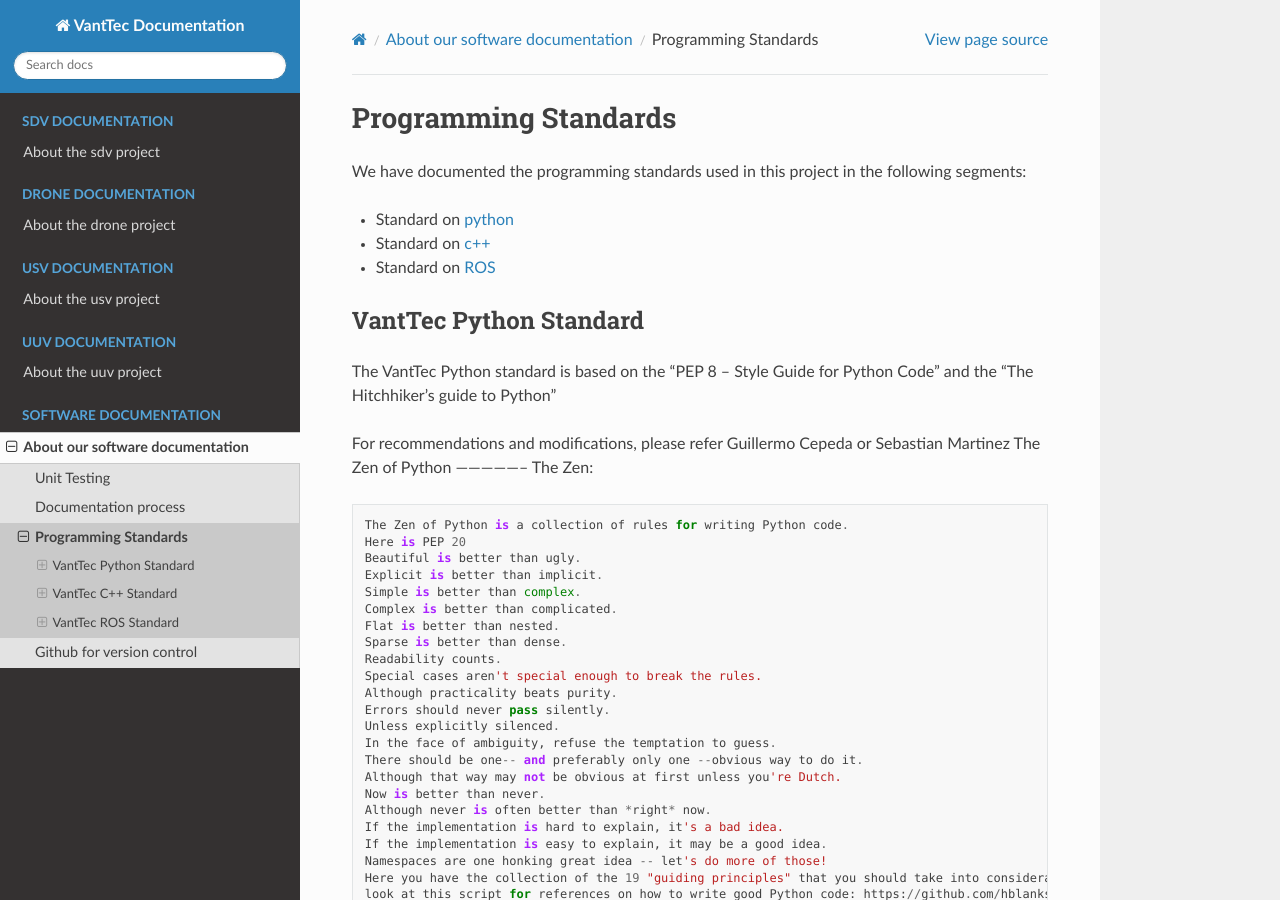
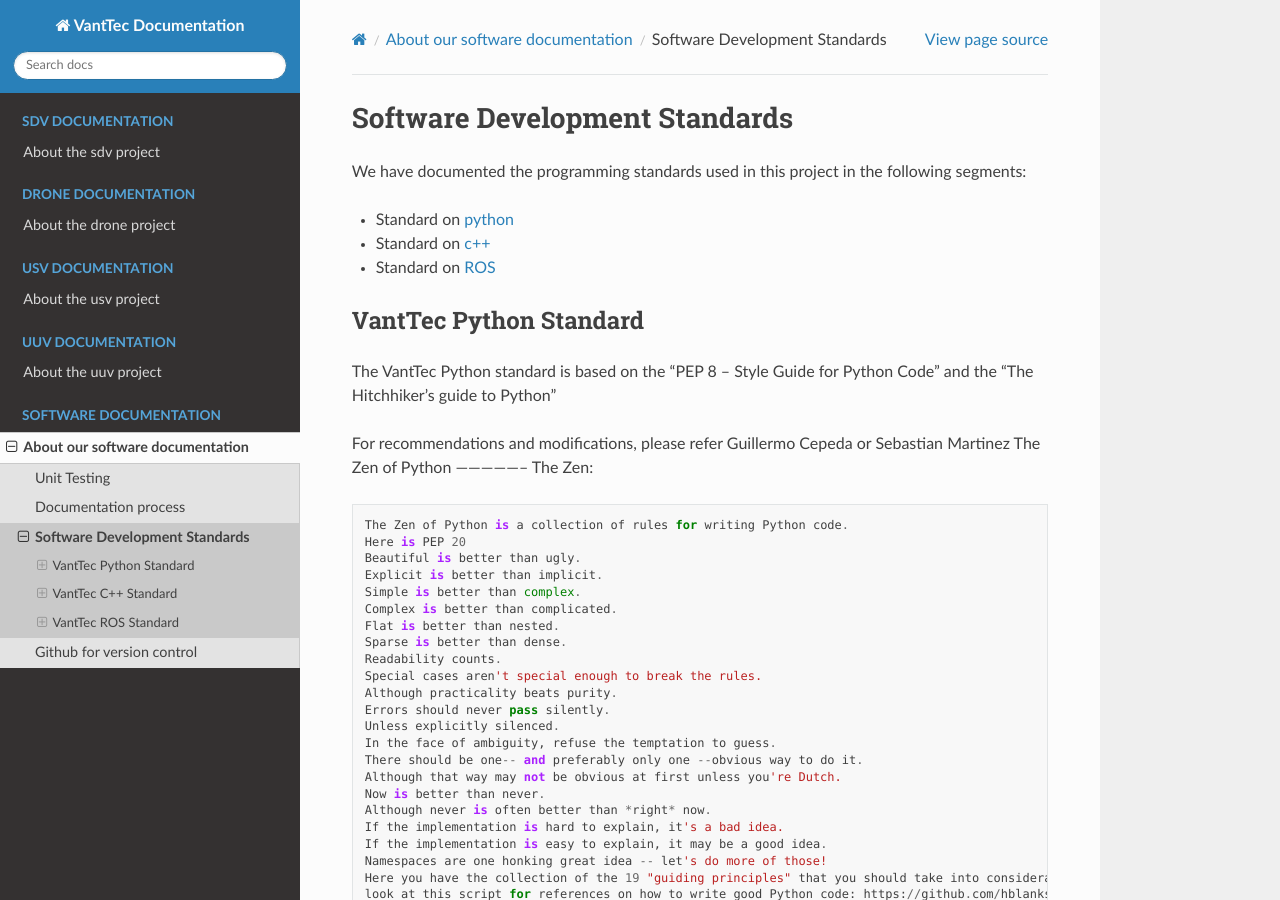
Before and after one commit to vanttec/vanttec_documentation, a Sphinx documentation site: the page built from source/vsd/vsd_programming_standards.rst, in a window 1280 px wide and 900 px high. Built offline with Sphinx 7.4.7 and the Read the Docs theme 2.0.0, drawn with Linux system fonts in a browser that asks for light colours; pages that are not in the unit, such as notebooks, are missing from menus.

Commit message:
Update vsd_programming_standards.rst

```diff
--- a/source/vsd/vsd_programming_standards.rst
+++ b/source/vsd/vsd_programming_standards.rst
@@ -1,6 +1,6 @@
-=====================
-Programming Standards
-=====================
+==============================
+Software Development Standards
+==============================
 
 We have documented the programming standards used in this project in the following segments:
 
```
